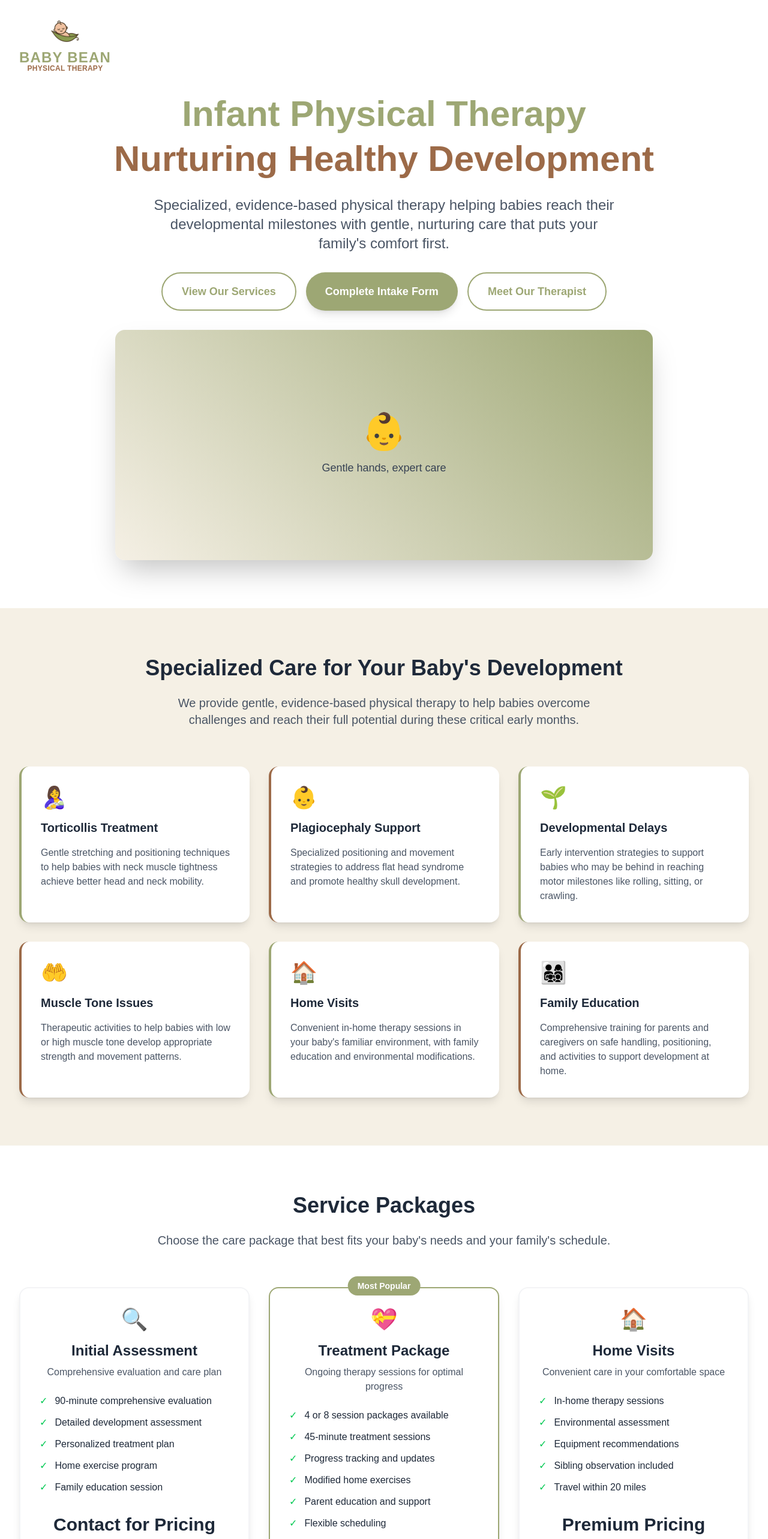
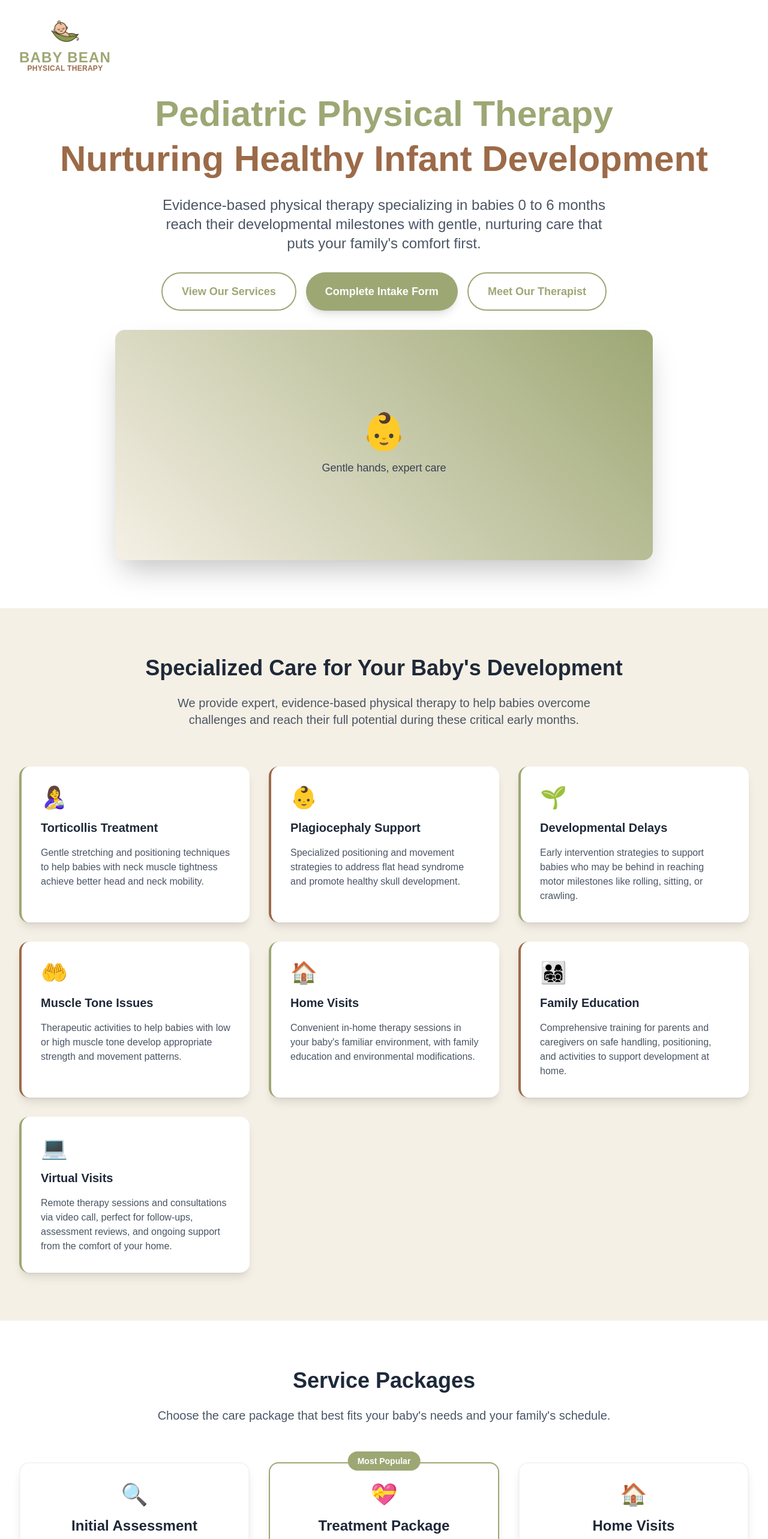
Before and after one commit to jillmathews/babybeanpt, a Next.js app: page / in a window 1280 px wide. Shown: the top 2566 px of the page at 60% size. Built offline with nearby package versions, Linux system fonts and the light colour scheme.

Commit message:
mom updates

```diff
--- a/src/app/page.tsx
+++ b/src/app/page.tsx
@@ -34,11 +34,11 @@ export default function Home() {
         <div className="max-w-7xl mx-auto text-center">
           <div className="mb-8">
             <h2 className="text-4xl sm:text-5xl lg:text-6xl font-bold text-gray-800 mb-6 leading-tight" style={{color: '#9DA774'}}>
-              Infant Physical Therapy
-              <span className="block" style={{  color: '#9c6a48'}}>Nurturing Healthy Development</span>
+              Pediatric Physical Therapy
+              <span className="block" style={{  color: '#9c6a48'}}>Nurturing Healthy Infant Development</span>
             </h2>
             <p className="text-xl sm:text-2xl text-gray-600 mb-8 max-w-3xl mx-auto">
-              Specialized, evidence-based physical therapy helping babies reach their developmental milestones
+              Evidence-based physical therapy specializing in babies 0 to 6 months reach their developmental milestones
               with gentle, nurturing care that puts your family&apos;s comfort first.
             </p>
             <div className="flex flex-col sm:flex-row gap-4 justify-center">
@@ -106,7 +106,7 @@ export default function Home() {
               Specialized Care for Your Baby&apos;s Development
             </h2>
             <p className="text-xl text-gray-600 max-w-3xl mx-auto">
-              We provide gentle, evidence-based physical therapy to help babies overcome challenges
+              We provide expert, evidence-based physical therapy to help babies overcome challenges
               and reach their full potential during these critical early months.
             </p>
           </div>
@@ -165,6 +165,15 @@ export default function Home() {
                 positioning, and activities to support development at home.
               </p>
             </div>
+
+            <div className="bg-white p-8 rounded-2xl shadow-lg border-l-4" style={{ borderLeftColor: '#9DA774' }}>
+              <div className="text-4xl mb-4">💻</div>
+              <h3 className="text-xl font-semibold text-gray-800 mb-4">Virtual Visits</h3>
+              <p className="text-gray-600">
+                Remote therapy sessions and consultations via video call, perfect for follow-ups,
+                assessment reviews, and ongoing support from the comfort of your home.
+              </p>
+            </div>
           </div>
         </div>
       </section>
@@ -193,7 +202,7 @@ export default function Home() {
               <ul className="space-y-3 mb-8">
                 <li className="flex items-center">
                   <span className="text-green-500 mr-3">✓</span>
-                  <span className="text-gray-800">90-minute comprehensive evaluation</span>
+                  <span className="text-gray-800">60-minute comprehensive evaluation</span>
                 </li>
                 <li className="flex items-center">
                   <span className="text-green-500 mr-3">✓</span>
@@ -242,7 +251,7 @@ export default function Home() {
                 </li>
                 <li className="flex items-center">
                   <span className="text-green-500 mr-3">✓</span>
-                  <span className="text-gray-800">45-minute treatment sessions</span>
+                  <span className="text-gray-800">30 and 45-minute treatment sessions</span>
                 </li>
                 <li className="flex items-center">
                   <span className="text-green-500 mr-3">✓</span>
@@ -290,10 +299,6 @@ export default function Home() {
                 <li className="flex items-center">
                   <span className="text-green-500 mr-3">✓</span>
                   <span className="text-gray-800">Equipment recommendations</span>
-                </li>
-                <li className="flex items-center">
-                  <span className="text-green-500 mr-3">✓</span>
-                  <span className="text-gray-800">Sibling observation included</span>
                 </li>
                 <li className="flex items-center">
                   <span className="text-green-500 mr-3">✓</span>
@@ -420,9 +425,9 @@ export default function Home() {
                     <span className="mr-3 mt-1" style={{ color: '#9c6a48' }}>🎓</span>
                     <div>
                       <h4 className="font-semibold text-gray-800">Education & Credentials</h4>
-                      <p className="text-gray-600">Doctor of Physical Therapy, [University Name]<br />
-                      Licensed Physical Therapist, State of [North Carolina and South Carolina]<br />
-                      Certified in Neonatal Physical Therapy</p>
+                      <p className="text-gray-600">BS in Physical Therapy, The Ohio State University<br />
+                      Doctor of Physical Therapy, Arcadia University<br />
+                      Licensed Physical Therapist, State of North Carolina</p>
                     </div>
                   </div>
 
@@ -430,9 +435,9 @@ export default function Home() {
                     <span className="mr-3 mt-1" style={{ color: '#9DA774' }}>👶</span>
                     <div>
                       <h4 className="font-semibold text-gray-800">Specialized Training</h4>
-                      <p className="text-gray-600">Infant Massage Certification<br />
-                      Torticollis and Plagiocephaly Specialist<br />
-                      Early Intervention Program Experience</p>
+                      <p className="text-gray-600">Board Certified Neonatal Therapist<br />
+                      Infant Massage Certification<br />
+                      Torticollis and Plagiocephaly Specialist</p>
                     </div>
                   </div>
 
```
